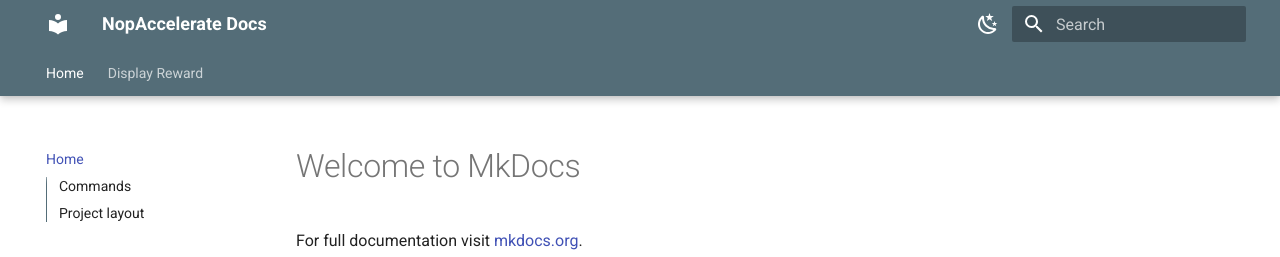
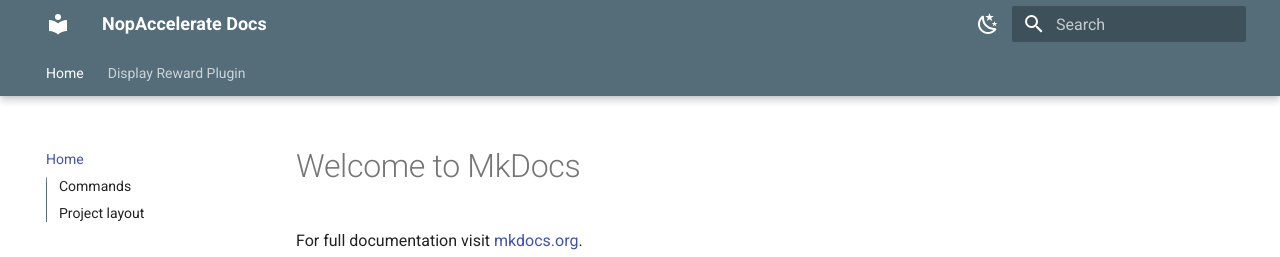
Before and after one commit to Akash-Raghav-DevOps/MKdocsTest, an MkDocs documentation site: the page built from docs/index.md, in a window 1280 px wide. Shown: the top 257 px of the page. Built offline with MkDocs 1.6.1 and Material for MkDocs 9.7.7, drawn with Linux system fonts in a browser that asks for light colours.

Commit message:
Updated mkdocs.yml

```diff
--- a/mkdocs.yml
+++ b/mkdocs.yml
@@ -33,7 +33,7 @@ extra:
   footer: © 2025 NopAccelerate • Built with ❤️ by NopAccelerate Team
 nav:
   - Home: index.md
-  - Display Reward:
+  - Display Reward Plugin:
       - Overview: displayReward/index.md
       - Version History:
           - Overview: displayReward/History.md
```
